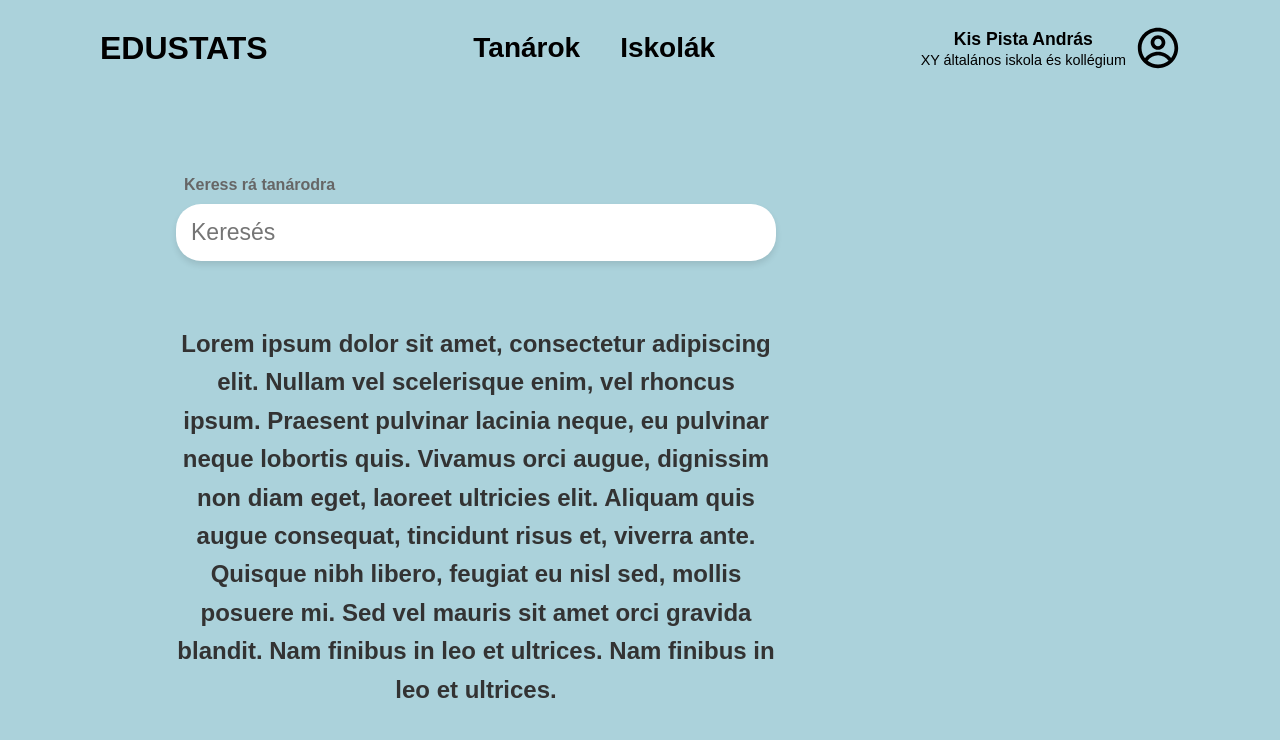
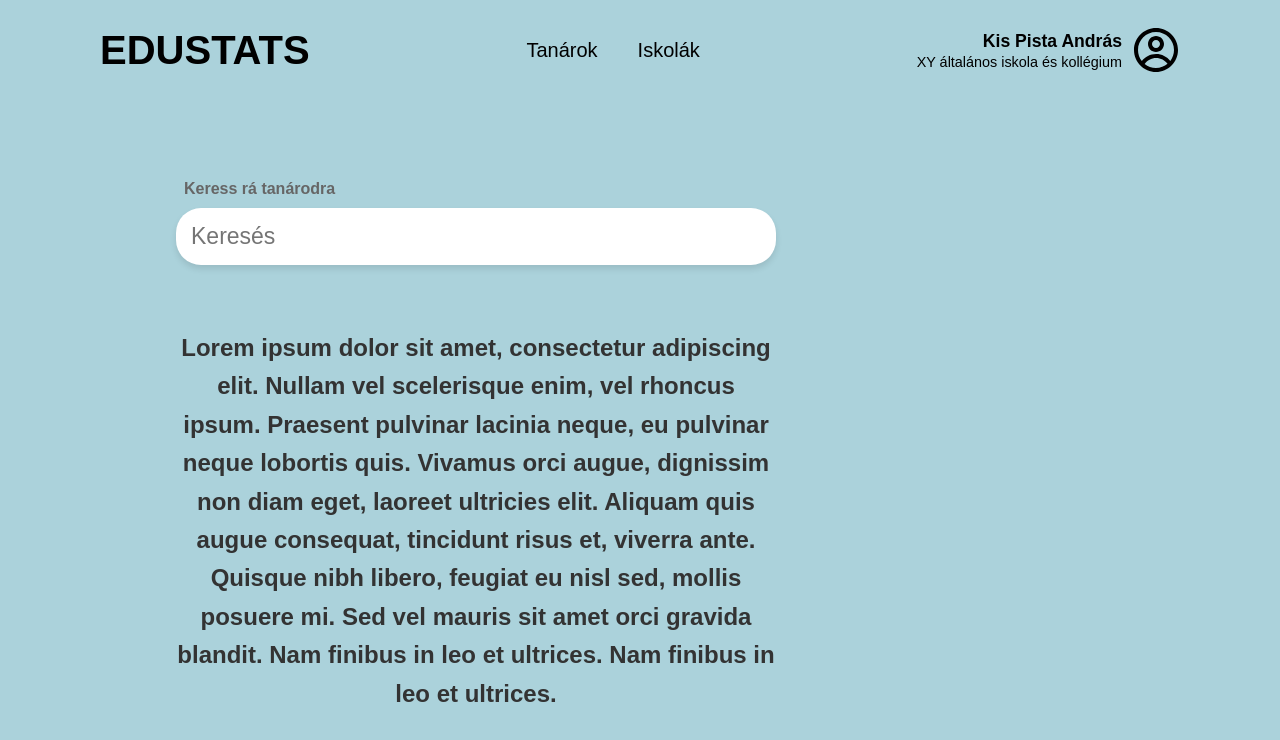
Before and after one commit to sacaaa/szoftverfejlesztesi-modszertanok-projekt, a React (Vite) app in the folder src/client/: page / in a window 1280 px wide. Shown: the top 740 px of the page. Built offline with nearby package versions, Linux system fonts and the light colour scheme.

Commit message:
edit: navbar módosítás

```diff
--- a/src/client/src/components/Navbar/Navbar.css
+++ b/src/client/src/components/Navbar/Navbar.css
@@ -5,7 +5,7 @@
 }
 
 body {
-    font-family: Arial, sans-serif;
+    font-family: 'Arial', sans-serif;
 }
 
 .navbar {
@@ -13,59 +13,69 @@ body {
     justify-content: space-between;
     align-items: center;
     padding: 10px 20px;
+    background-color: transparent; /* Háttérszín eltávolítva */
 }
 
 .navbar-left h1 {
-    font-size: 2rem;
+    font-size: 2.5rem; /* Nagyobb cím méret */
     font-weight: bold;
+    color: black; /* Fekete szín */
+}
+
+.navbar-center {
+    display: flex; /* Flexbox a középső részhez */
+    justify-content: center; /* Középre igazítás */
+    flex: 1; /* Középső rész rugalmasan kitölti a helyet */
 }
 
 .navbar-center a {
     margin: 0 20px;
-    font-size: 1.75rem;
+    font-size: 1.25rem; /* Kisebb betűméret */
     text-decoration: none;
-    color: black;
-    font-weight: bold;
+    color: black; /* Fekete szín */
+    font-weight: normal; /* Vastagság csökkentése */
+    transition: font-weight 0.3s ease; /* Betűvastagság animáció */
+}
+
+/* Aktuális oldal és hover hatás */
+.navbar-center a:hover,
+.navbar-center a.active {
+    font-weight: bold; /* Vastag betű */
 }
 
 .navbar-right {
     display: flex;
     align-items: center;
+    text-align: right; /* Jobbra igazítva */
 }
 
 .profile {
-    text-align: center;
+    text-align: right; /* Profil szövegek jobbra igazítva */
     margin-right: 10px;
 }
 
-.profile span {
+.profile-name {
     font-size: 1.1rem;
     font-weight: bold;
 }
 
-.profile p {
+.profile-school {
     font-size: 0.9rem;
     margin-top: 2px;
 }
 
-.profile img {
-    width: 32px;
-    height: 32px;
-    border-radius: 50%;
-    margin-left: 10px;
-}
-
 .profile-img {
-    width: 2.75rem;
-    height: 2.75rem;
+    width: 3rem; /* Nagyobb profil ikon */
+    height: 3rem;
+    color: black; /* Fekete ikon */
 }
 
 .Home {
     text-decoration: none;
-    color: black;
+    color: black; /* Fekete szín */
 }
 
 .profile-link {
     text-decoration: none;
-    color: black;
+    color: black; /* Fekete szín */
 }
--- a/src/client/src/components/Navbar/Navbar.tsx
+++ b/src/client/src/components/Navbar/Navbar.tsx
@@ -1,26 +1,28 @@
 import { CgProfile } from "react-icons/cg";
-import { Link } from "react-router-dom";
+import { Link, useLocation } from "react-router-dom";
 import './Navbar.css';
 
 export default function Navbar() {
-    return (<>
+    const location = useLocation(); // Aktuális URL lekérése
+
+    return (
         <nav className="navbar">
             <div className="navbar-left">
                 <Link to="/" className="Home"><h1>EDUSTATS</h1></Link>
             </div>
             <div className="navbar-center">
-                <Link to="/teachers">Tanárok</Link>
-                <Link to="/schools">Iskolák</Link>
+                <Link to="/teachers" className={location.pathname === '/teachers' ? 'active' : ''}>Tanárok</Link>
+                <Link to="/schools" className={location.pathname === '/schools' ? 'active' : ''}>Iskolák</Link>
             </div>
             <Link to="/profilepage" className="profile-link">
-            <div className="navbar-right">
-                <div className="profile">
-                    <span>Kis Pista András</span>
-                    <p>XY általános iskola és kollégium</p>
+                <div className="navbar-right">
+                    <div className="profile">
+                        <span className="profile-name">Kis Pista András</span>
+                        <p className="profile-school">XY általános iskola és kollégium</p>
+                    </div>
+                    <CgProfile className="profile-img" />
                 </div>
-                <CgProfile className="profile-img"/>
-            </div>
             </Link>
         </nav>
-    </>)
+    );
 }
```
